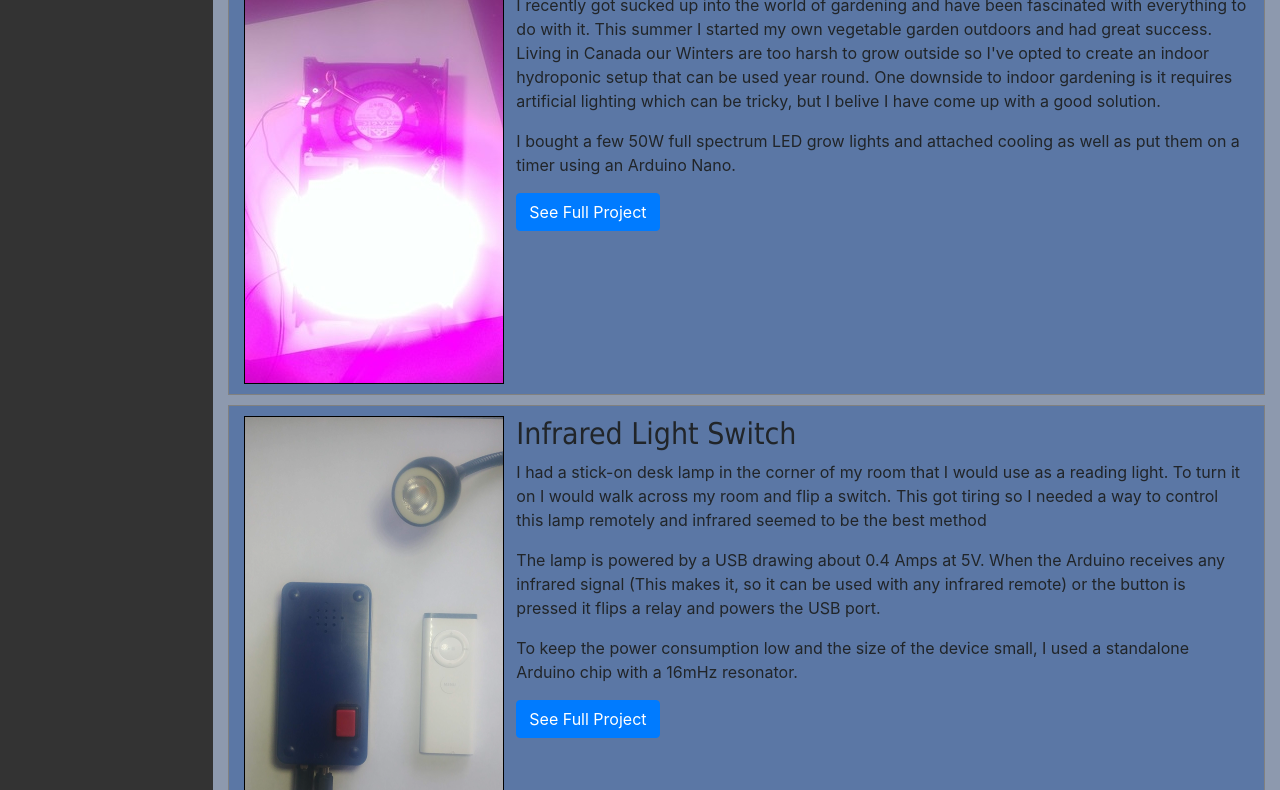
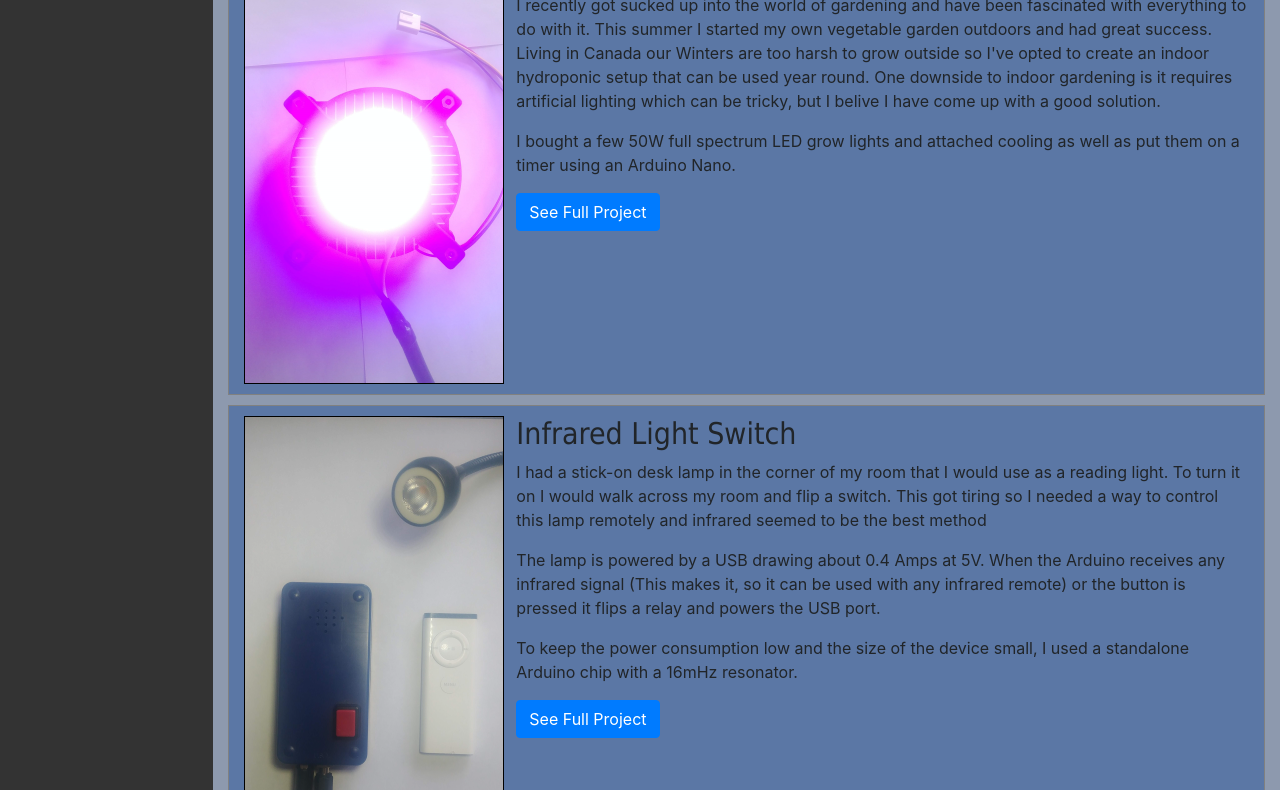
Before and after one commit to Colin-L/Resume-Website, a plain HTML site: page portfolio.html in a window 1280 px wide. Shown: the part 719-1509 px from the top of the page. Drawn offline with nearby package versions, Linux system fonts and the light colour scheme.

Commit message:
Updated image for greenhouse lights project

```diff
--- a/portfolio.html
+++ b/portfolio.html
@@ -58,7 +58,6 @@
     </div>
 
   </header>
-
   <!-- Bootstrap row -->
   <div class="row" id="body-row">
     <!-- Sidebar -->
@@ -176,7 +175,7 @@
         </article>
         <article class="container-fluid" id="greenhouse-lights">
           <div>
-            <img src="images/greenhouse-lights.jpg" alt="Greenhouse Lights " class="img-fluid">
+            <img src="images/greenhouse-lights.png" alt="Greenhouse Lights " class="img-fluid">
             <h2>Greenhouse Lights</h2>
             <div class="project-text-area">
               <p>I recently got sucked up into the world of gardening and have been fascinated with everything to do with it. This summer I started my own vegetable garden outdoors and had great success. Living in Canada our Winters are too harsh to
```
Also changed, not shown: test.html (+1 -0 lines), images/greenhouse-lights-full.jpg (deleted), images/greenhouse-lights.jpg (deleted), images/greenhouse-lights.png (added).
